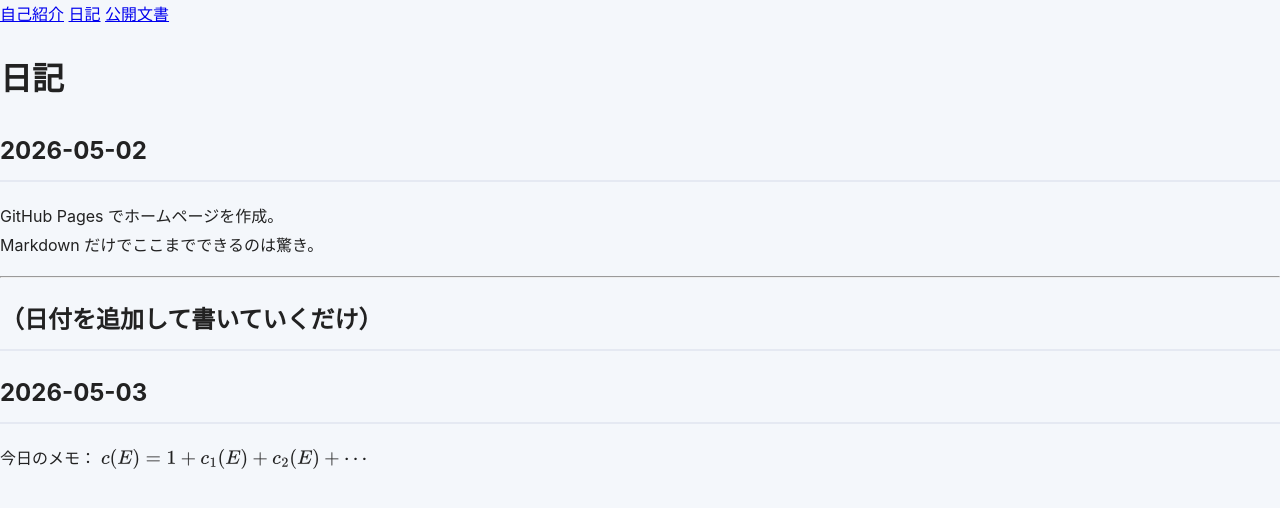
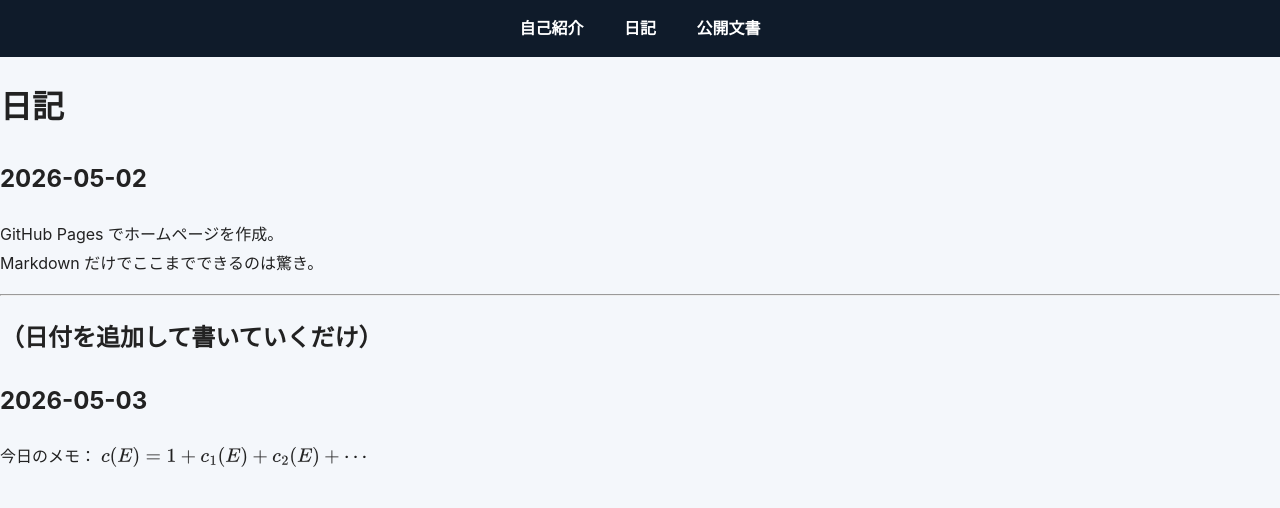
Before and after one commit to euoniatnek/euoniatnek.github.io, a Jekyll site: the page built from diary.md, in a window 1280 px wide. Shown: the top 508 px of the page. Built offline with Jekyll 4.4.1, drawn with Linux system fonts in a browser that asks for light colours; our own code applies the rules of GitHub Pages for plain Markdown files.

Commit message:
Update style.css

```diff
--- a/assets/css/style.css
+++ b/assets/css/style.css
@@ -7,26 +7,27 @@ body {
   color: #222;
 }
 
-.hero {
-  background-image: url("https://images.unsplash.com/photo-1501785888041-af3ef285b470");
-  background-size: cover;
-  background-position: center;
-  color: white;
-  padding: 100px 20px;
-  text-shadow: 0 2px 8px rgba(0,0,0,0.6);
+.topnav {
+  background: #0f1b2a;
+  padding: 14px 24px;
+  text-align: center;
 }
 
-.hero h1 {
-  font-size: 48px;
-  margin: 0;
+.topnav a {
+  color: white;
+  margin: 0 18px;
+  text-decoration: none;
+  font-weight: 600;
+}
+
+.topnav a:hover {
+  text-decoration: underline;
 }
 
 .container {
-  max-width: 1100px;
-  margin: -40px auto 40px auto;
-  display: grid;
-  grid-template-columns: repeat(3, 1fr);
-  gap: 20px;
+  max-width: 900px;
+  margin: 40px auto;
+  padding: 0 20px;
 }
 
 .card {
@@ -34,16 +35,5 @@ body {
   padding: 25px;
   border-radius: 12px;
   box-shadow: 0 8px 24px rgba(0,0,0,0.08);
+  margin-bottom: 24px;
 }
-
-h2 {
-  border-bottom: 2px solid #e5e9f2;
-  padding-bottom: 8px;
-}
-
-.footer {
-  text-align: center;
-  padding: 30px;
-  background: #0f1b2a;
-  color: white;
-}
```
